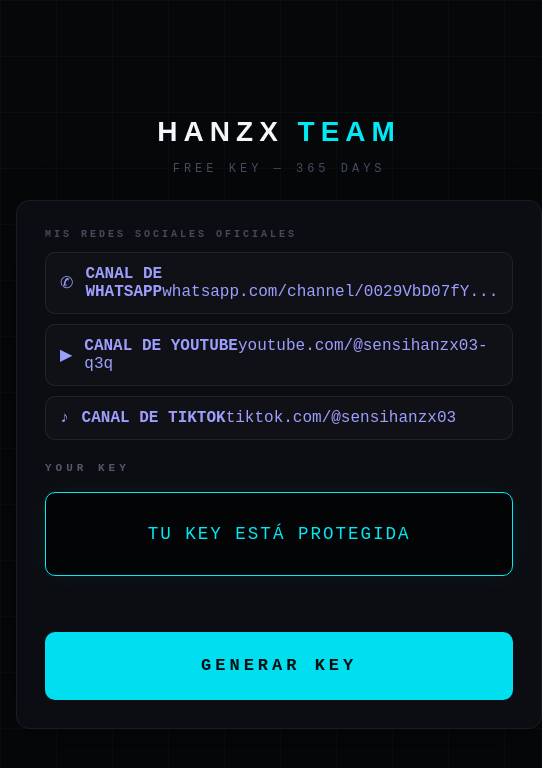
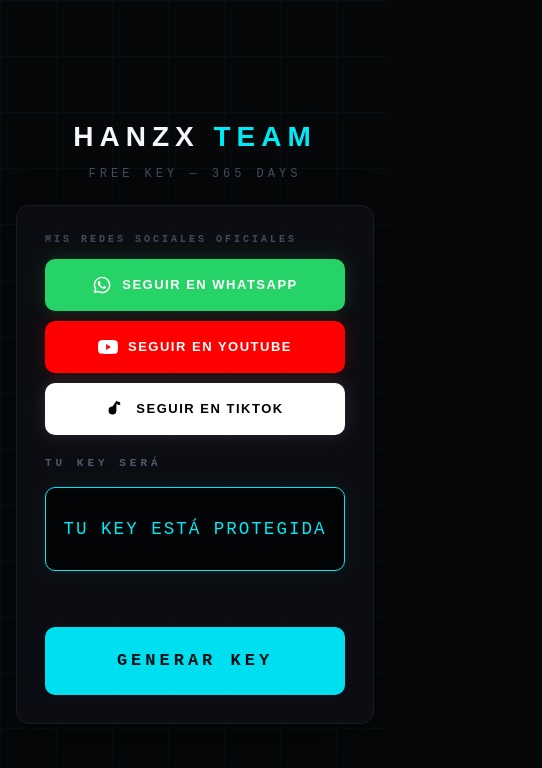
Before and after one commit to hanzx-tienda/Hanzxteam-getkey, a plain HTML site: page index.html in a window 390 px wide. Shown: the whole page, 542 px wide, since content can reach past the window. Drawn offline with Linux system fonts and the light colour scheme.

Commit message:
Refactor social media links and update styles

```diff
--- a/index.html
+++ b/index.html
@@ -5,41 +5,39 @@
 <title>HANZX TEAM • Generador de Keys</title>
 <style>
 *{box-sizing:border-box} :root{color-scheme:dark} body{margin:0;min-height:100vh;padding:24px 16px;display:grid;place-items:center;background-color:#050709;background-image:linear-gradient(rgba(0,238,255,.035) 1px,transparent 1px),linear-gradient(90deg,rgba(0,238,255,.035) 1px,transparent 1px);background-size:56px 56px;color:#f4f7fb;font-family:'Courier New',monospace}.app{width:min(100%,656px)}header{text-align:center;margin-bottom:24px}h1{margin:0;font-family:Arial,sans-serif;font-weight:900;font-size:clamp(28px,6vw,38px);letter-spacing:6px}h1 span{color:#00e9f5}.subtitle{margin:14px 0 0;color:#444b5d;font-size:12px;letter-spacing:4px}.panel{padding:28px;border-radius:13px;border:1px solid #1a1c25;background:rgba(13,14,19,.97);box-shadow:0 15px 50px #0005}
-.info{border:1px solid #ffffff0b;background:#ffffff03;border-radius:8px;padding:13px 14px;margin-bottom:10px}.info.label{display:block;color:#51596c;font-size:10px;letter-spacing:2px;margin-bottom:7px}.info.value{font-size:14px;font-weight:bold;color:#f4f7fb}
-.social-card{border:1px solid #ffffff12;background:#ffffff05;border-radius:10px;padding:12px 14px;margin-bottom:10px;display:flex;align-items:center;gap:12px;text-decoration:none;transition:.15s}
-.social-card:hover{background:#ffffff0a;border-color:#00e9f555;transform:translateY(-1px)}
-.social-card.icon{width:36px;height:36px;border-radius:8px;display:grid;place-items:center;font-size:18px;flex-shrink:0}
-.social-card.whatsapp.icon{background:#25D36622;color:#25D366;border:1px solid #25D36633}
-.social-card.youtube.icon{background:#FF000022;color:#FF0000;border:1px solid #FF000033}
-.social-card.tiktok.icon{background:#ffffff12;color:#fff;border:1px solid #ffffff22}
-.social-card.txt b{display:block;font-size:12px;color:#8a91a5;letter-spacing:1px;font-weight:700;margin-bottom:2px}
-.social-card.txt span{display:block;font-size:13px;color:#f4f7fb;font-weight:800;word-break:break-all}
-.key-label{color:#51596c;font-size:11px;font-weight:bold;letter-spacing:4px;margin:22px 0 18px}.key{width:100%;min-height:84px;display:grid;place-items:center;padding:16px 10px;margin-bottom:28px;border:1px solid #00e9f5;border-radius:10px;background:#020405;color:#00e9f5;font-size:clamp(16px,4.5vw,22px);letter-spacing:2px;text-align:center;overflow-wrap:anywhere;box-shadow:0 0 24px #00e9f50f}.dots span{display:inline-block;animation:bounce.8s infinite ease-in-out;color:#001015}.dots span:nth-child(2){animation-delay:.15s}.dots span:nth-child(3){animation-delay:.3s}@keyframes bounce{0%,60%,100%{transform:translateY(0);opacity:.4}30%{transform:translateY(-5px);opacity:1}}button{width:100%;min-height:68px;margin-top:28px;border:0;border-radius:10px;cursor:pointer;background:#00dff0;color:#001015;font:900 17px 'Courier New',monospace;letter-spacing:4px;transition:filter.15s,transform.15s}button:active{transform:scale(.99)}button:hover{filter:brightness(1.08)}button:disabled{opacity:.7;cursor:wait}
-.aviso-box{display:none; margin:0 0 28px; padding:18px 14px; border-radius:14px; border:2px solid #00e9f5; background:#0a0d11; text-align:center; animation:avisoIn.5s ease-out, pulseBorder 1.8s infinite; box-shadow:0 0 0 0 #00e9f555, 0 0 25px #00e9f522;}
-.aviso-box.show{display:block}
-.aviso-icon{font-size:22px; color:#00e9f5; margin-bottom:6px; animation:iconFloat 1.5s ease-in-out infinite;}
-.aviso-title{color:#00e9f5; font-weight:900; font-size:18px; letter-spacing:1px; margin:0 0 8px; text-shadow:0 0 10px #00e9f588;}
-.aviso-text{color:#ffffff; font-weight:900; font-size:15px; letter-spacing:0px; line-height:1.3; font-family:Arial,sans-serif;}
+.info{border:1px solid #ffffff0b;background:#ffffff03;border-radius:8px;padding:13px 14px;margin-bottom:10px}.info.label{color:#51596c;font-size:10px;letter-spacing:2px;margin-bottom:7px;display:block}.info.value{font-size:14px;font-weight:bold;color:#f4f7fb}
+.social-btn{width:100%;height:52px;border-radius:10px;display:flex;align-items:center;justify-content:center;gap:10px;text-decoration:none;font-family:Arial,sans-serif;font-weight:900;font-size:13px;letter-spacing:1.5px;margin-bottom:10px;transition:.15s;cursor:pointer}
+.social-btn:hover{transform:translateY(-1px);filter:brightness(1.1)}
+.social-btn.wa{background:#25D366;color:#fff;box-shadow:0 0 18px #25D36633}
+.social-btn.yt{background:#FF0000;color:#fff;box-shadow:0 0 18px #FF000033}
+.social-btn.tt{background:#fff;color:#000;box-shadow:0 0 18px #ffffff22}
+.social-btn svg{width:20px;height:20px;flex-shrink:0}
+.key-label{color:#51596c;font-size:11px;font-weight:bold;letter-spacing:4px;margin:22px 0 18px}.key{width:100%;min-height:84px;display:grid;place-items:center;padding:16px 10px;margin-bottom:28px;border:1px solid #00e9f5;border-radius:10px;background:#020405;color:#00e9f5;font-size:clamp(16px,4.5vw,22px);letter-spacing:2px;text-align:center;overflow-wrap:anywhere;box-shadow:0 0 24px #00e9f50f}.dots span{display:inline-block;animation:bounce.8s infinite ease-in-out;color:#001015}.dots span:nth-child(2){animation-delay:.15s}.dots span:nth-child(3){animation-delay:.3s}@keyframes bounce{0%,60%,100%{transform:translateY(0);opacity:.4}30%{transform:translateY(-5px);opacity:1}}button#action{width:100%;min-height:68px;margin-top:28px;border:0;border-radius:10px;cursor:pointer;background:#00dff0;color:#001015;font:900 17px 'Courier New',monospace;letter-spacing:4px;transition:filter.15s,transform.15s}button#action:active{transform:scale(.99)}button#action:hover{filter:brightness(1.08)}button#action:disabled{opacity:.7;cursor:wait}
+.aviso-box{display:none; margin:0 0 28px; padding:18px 14px; border-radius:14px; border:2px solid #00e9f5; background:#0a0d11; text-align:center; animation:avisoIn.5s ease-out, pulseBorder 1.8s infinite;}
+.aviso-box.show{display:block}.aviso-icon{font-size:22px; color:#00e9f5; margin-bottom:6px; animation:iconFloat 1.5s ease-in-out infinite;}.aviso-title{color:#00e9f5; font-weight:900; font-size:18px; letter-spacing:1px; margin:0 0 8px; text-shadow:0 0 10px #00e9f588;}.aviso-text{color:#ffffff; font-weight:900; font-size:15px; font-family:Arial,sans-serif;}
 @keyframes avisoIn{0%{transform:scale(.85) translateY(10px); opacity:0}100%{transform:scale(1) translateY(0); opacity:1}}
-@keyframes pulseBorder{0%,100%{box-shadow:0 0 0 0 #00e9f555, 0 0 15px #00e9f522; border-color:#00e9f5}50%{box-shadow:0 0 0 8px #00e9f500, 0 0 30px #00e9f555; border-color:#4af2ff}}
+@keyframes pulseBorder{0%,100%{border-color:#00e9f5}50%{border-color:#4af2ff}}
 @keyframes iconFloat{0%,100%{transform:translateY(0)}50%{transform:translateY(-3px)}}
 .hidden{display:none!important}
 </style></head>
 <body><main class="app"><header><h1>HANZX <span>TEAM</span></h1><p class="subtitle">FREE KEY — 365 DAYS</p></header><section class="panel">
 
 <div id="preInfo">
-  <div style="color:#444b5d;font-size:10px;letter-spacing:3px;font-weight:800;margin-bottom:12px">MIS REDES SOCIALES OFICIALES</div>
-  <a class="social-card whatsapp" href="https://whatsapp.com/channel/0029VbD07fYDzgT5pfVf1r2U" target="_blank">
-    <div class="icon">✆</div>
-    <div class="txt"><b>CANAL DE WHATSAPP</b><span>whatsapp.com/channel/0029VbD07fY...</span></div>
+<div style="color:#444b5d;font-size:10px;letter-spacing:3px;font-weight:800;margin-bottom:14px">MIS REDES SOCIALES OFICIALES</div>
+
+<a class="social-btn wa" href="https://whatsapp.com/channel/0029VbD07fYDzgT5pfVf1r2U" target="_blank">
+<svg viewBox="0 0 24 24" fill="currentColor"><path d="M19.05 4.94A9.91 9.91 0 0 0 12.04 2C6.53 2 2.05 6.47 2.05 11.98c0 1.76.46 3.48 1.33 4.99L2 22l5.18-1.36a9.92 9.92 0 0 0 4.86 1.24h.01c5.51 0 9.99-4.47 9.99-9.98 0-2.67-1.04-5.18-2.93-7.06l-.06-.1ZM12.05 20.13h-.01a8.17 8.17 0 0 1-4.17-1.14l-.3-.18-3.08.81.82-3-0.2-0.31a8.22 8.22 0 0 1-1.27-4.33c0-4.54 3.7-8.24 8.25-8.24 2.2 0 4.27.86 5.82 2.42a8.18 8.18 0 0 1 2.41 5.82c0 4.54-3.7 8.24-8.24 8.24l-.2-.09Zm4.52-6.15c-.25-.12-1.47-.73-1.7-.81-.23-.08-.4-.12-.57.12-.17.25-.66.81-.81.97-.15.17-.3.19-.55.06-.25-.12-1.05-.39-2-1.24-.74-.66-1.24-1.47-1.39-1.72-.14-.25-.01-.38.11-.51.11-.11.25-.29.37-.43.12-.14.16-.25.25-.41.08-.17.04-.31-.02-.43-.06-.12-.57-1.37-.78-1.88-.2-.49-.41-.42-.57-.43h-.49c-.17 0-.43.06-.66.31-.23.25-.87.85-.87 2.07 0 1.22.89 2.4 1.01 2.56.12.17 1.75 2.67 4.24 3.74.59.26 1.05.41 1.41.52.59.19 1.13.16 1.55.1.47-.07 1.47-.6 1.68-1.18.21-.58.21-1.07.14-1.18-.06-.11-.23-.17-.48-.29Z"/></svg>
+SEGUIR EN WHATSAPP
 </a>
-  <a class="social-card youtube" href="https://youtube.com/@sensihanzx03-q3q?si=LwwYWOoWsKOIxIjo" target="_blank">
-    <div class="icon">▶</div>
-    <div class="txt"><b>CANAL DE YOUTUBE</b><span>youtube.com/@sensihanzx03-q3q</span></div>
+
+<a class="social-btn yt" href="https://youtube.com/@sensihanzx03-q3q?si=LwwYWOoWsKOIxIjo" target="_blank">
+<svg viewBox="0 0 24 24" fill="currentColor"><path d="M23.5 6.19a3.02 3.02 0 0 0-2.12-2.12C19.5 3.5 12 3.5 12 3.5s-7.5 0-9.38.57A3.02 3.02 0 0 0.5 6.19 31.5 31.5 0 0 0 0 12a31.5 31.5 0 0 0.5 5.81 3.02 3.02 0 0 0 2.12 2.12C4.5 20.5 12 20.5 12 20.5s7.5 0 9.38-.57a3.02 3.02 0 0 0 2.12-2.12A31.5 31.5 0 0 0 24 12a31.5 31.5 0 0 0-.5-5.81ZM9.75 15.5v-7L15.5 12l-5.75 3.5Z"/></svg>
+SEGUIR EN YOUTUBE
 </a>
-  <a class="social-card tiktok" href="https://tiktok.com/@sensihanzx03" target="_blank">
-    <div class="icon">♪</div>
-    <div class="txt"><b>CANAL DE TIKTOK</b><span>tiktok.com/@sensihanzx03</span></div>
+
+<a class="social-btn tt" href="https://tiktok.com/@sensihanzx03" target="_blank">
+<svg viewBox="0 0 24 24" fill="currentColor"><path d="M12.5 2.04a6.6 6.6 0 0 0 4.5 1.72v3.5a10.1 10.1 0 0 1-4.5-1.23v7.73a4.74 4.74 0 1 1-4.74-4.74c.36 0.71.04 1.05.11v3.62a1.12 1.12 0 1 0 1.05 1.11V2.04h2.64Z"/></svg>
+SEGUIR EN TIKTOK
 </a>
 </div>
 
@@ -49,7 +47,7 @@
 <div class="info"><span class="label">DURACIÓN</span><div class="value">365 DAYS</div></div>
 </div>
 
-<div class="key-label">YOUR KEY</div>
+<div class="key-label">TU KEY SERÁ</div>
 <div class="key" id="key">TU KEY ESTÁ PROTEGIDA</div>
 <div class="aviso-box" id="aviso"><div class="aviso-icon">🛡️</div><div class="aviso-title">¡AVISO DE SEGURIDAD!</div><div class="aviso-text">NO COMPARTAS TU KEY CON NADIEN.</div></div>
 <button id="action" type="button">GENERAR KEY</button></section></main>
@@ -61,7 +59,6 @@ try{
   if(sessionStorage.getItem('hanzx_visited') === '1' || isReload){ window.location.href = REDIRECT_URL; }else{ sessionStorage.setItem('hanzx_visited','1'); }
 }catch(e){ if(sessionStorage.getItem('hanzx_visited') === '1'){ window.location.href = REDIRECT_URL; } sessionStorage.setItem('hanzx_visited','1'); }
 setTimeout(()=>{ window.location.href = REDIRECT_URL; }, 60000);
-
 const KEY='PLAYPING', action=document.getElementById('action'), keyBox=document.getElementById('key'), aviso=document.getElementById('aviso'), preInfo=document.getElementById('preInfo'), postInfo=document.getElementById('postInfo');let generated=false;
 action.addEventListener('click',async()=>{
 if(!generated){
@@ -71,7 +68,6 @@ keyBox.textContent='TU KEY ESTÁ PROTEGIDA';
 aviso.classList.remove('show');
 await new Promise(r=>setTimeout(r,1800));
 keyBox.textContent=KEY;
-// CAMBIO DE INFO
 preInfo.classList.add('hidden');
 postInfo.classList.remove('hidden');
 aviso.classList.add('show');
@@ -84,9 +80,6 @@ try{
 if(navigator.clipboard&&window.isSecureContext){await navigator.clipboard.writeText(KEY)}else{const t=document.createElement('textarea');t.value=KEY;t.setAttribute('readonly','');t.style.position='fixed';t.style.opacity='0';document.body.appendChild(t);t.select();t.setSelectionRange(0,t.value.length);const ok=document.execCommand('copy');t.remove();if(!ok)throw Error('copy failed')}
 action.textContent='✓ KEY COPIADA';
 setTimeout(()=>action.textContent='COPIAR KEY',1800)
-}catch(e){
-action.textContent='COPIAR KEY';
-alert('MANTÉN PULSADA PLAYPING PARA COPIAR');
-}
+}catch(e){ action.textContent='COPIAR KEY'; alert('MANTÉN PULSADA PLAYPING PARA COPIAR'); }
 });
 </script></body></html>
```
Lines whose indentation alone changed are shown as unchanged.
